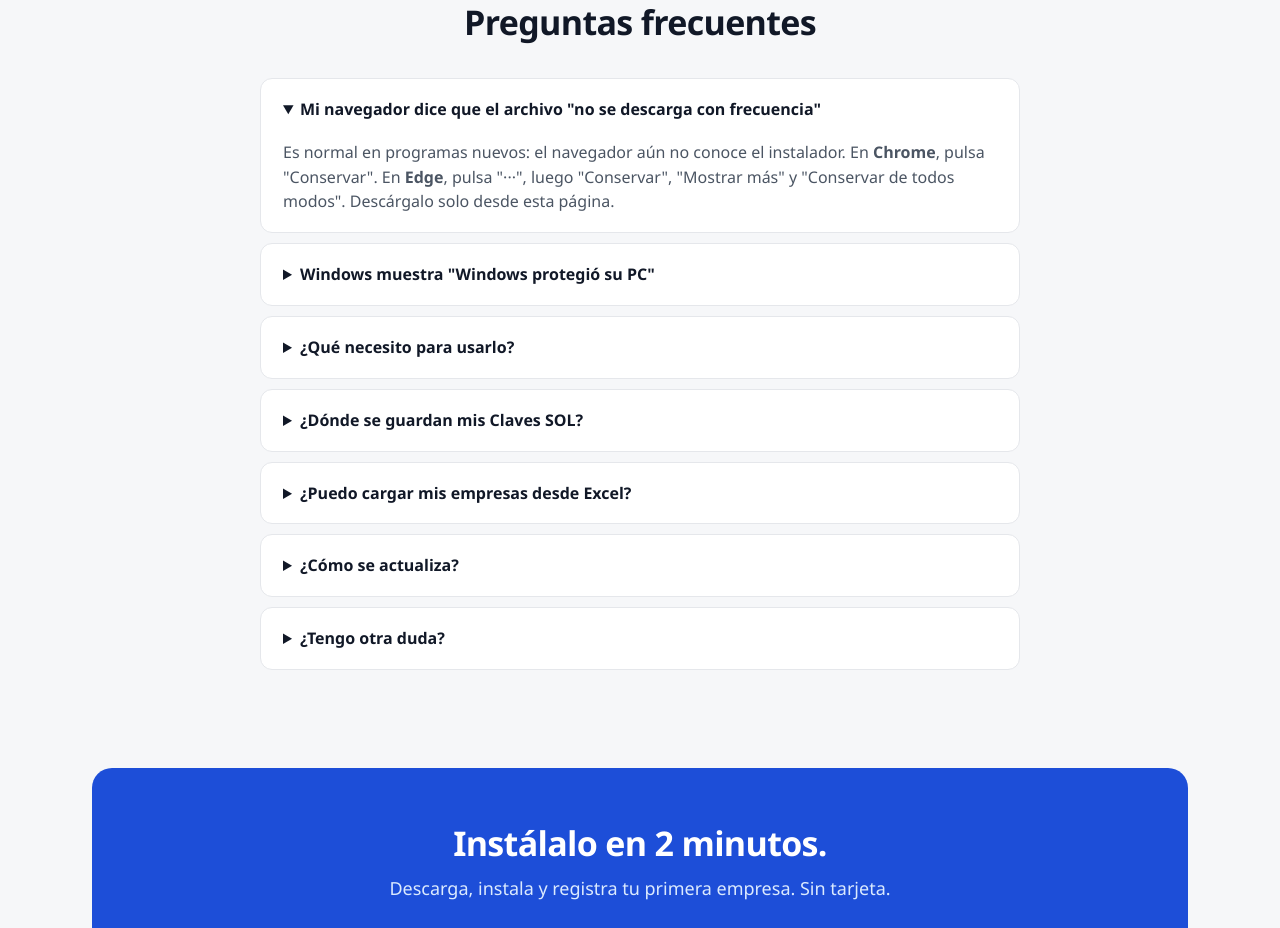
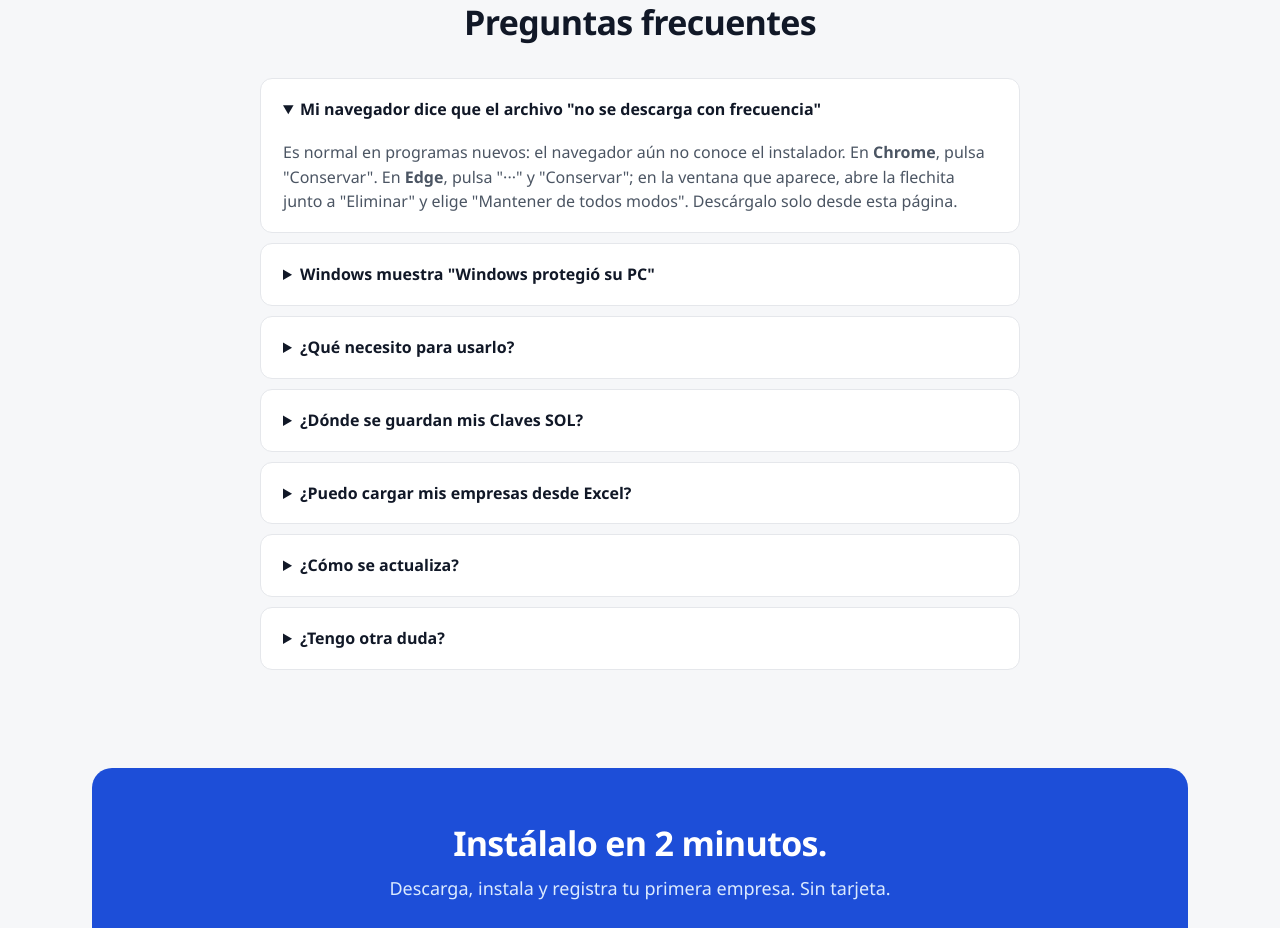
Before and after one commit to FrancoToribio555/Descargas_Conta_Flow, a plain HTML site: page index.html in a window 1280 px wide. Shown: the part 2961-3889 px from the top of the page. Drawn offline with Linux system fonts and the light colour scheme; no server answers.

Commit message:
Corregir los pasos de Edge en la ayuda
Co-Authored-By: Claude Opus 5.5 <noreply@anthropic.com>
Claude-Session: https://claude.ai/code/session_01Awd6gsqghu2xVXqrxzXHjo

```diff
--- a/index.html
+++ b/index.html
@@ -134,7 +134,7 @@ footer .contenedor{display:flex;justify-content:space-between;flex-wrap:wrap;gap
 <section id="ayuda"><div class="contenedor centro"><!-- Ayuda. -->
   <p class="etiqueta">Ayuda</p><h2>Preguntas frecuentes</h2><!-- Título de Ayuda. -->
   <div class="preg"><!-- Cada pregunta se abre al pulsarla. -->
-    <details open><summary>Mi navegador dice que el archivo "no se descarga con frecuencia"</summary><p>Es normal en programas nuevos: el navegador aún no conoce el instalador. En <b>Chrome</b>, pulsa "Conservar". En <b>Edge</b>, pulsa "···", luego "Conservar", "Mostrar más" y "Conservar de todos modos". Descárgalo solo desde esta página.</p></details><!-- Aviso del navegador. -->
+    <details open><summary>Mi navegador dice que el archivo "no se descarga con frecuencia"</summary><p>Es normal en programas nuevos: el navegador aún no conoce el instalador. En <b>Chrome</b>, pulsa "Conservar". En <b>Edge</b>, pulsa "···" y "Conservar"; en la ventana que aparece, abre la flechita junto a "Eliminar" y elige "Mantener de todos modos". Descárgalo solo desde esta página.</p></details><!-- Aviso del navegador. -->
     <details><summary>Windows muestra "Windows protegió su PC"</summary><p>Pulsa "Más información" y luego "Ejecutar de todas formas". Aparece porque ContaFlow es nuevo.</p></details><!-- Aviso de Windows. -->
     <details><summary>¿Qué necesito para usarlo?</summary><p>Una PC con Windows 10 u 11 (64 bits), Google Chrome e internet. No necesita permisos de administrador.</p></details><!-- Requisitos. -->
     <details><summary>¿Dónde se guardan mis Claves SOL?</summary><p>Solo en el Administrador de credenciales de tu Windows. No se envían a ningún servidor.</p></details><!-- Seguridad de las claves. -->
```
